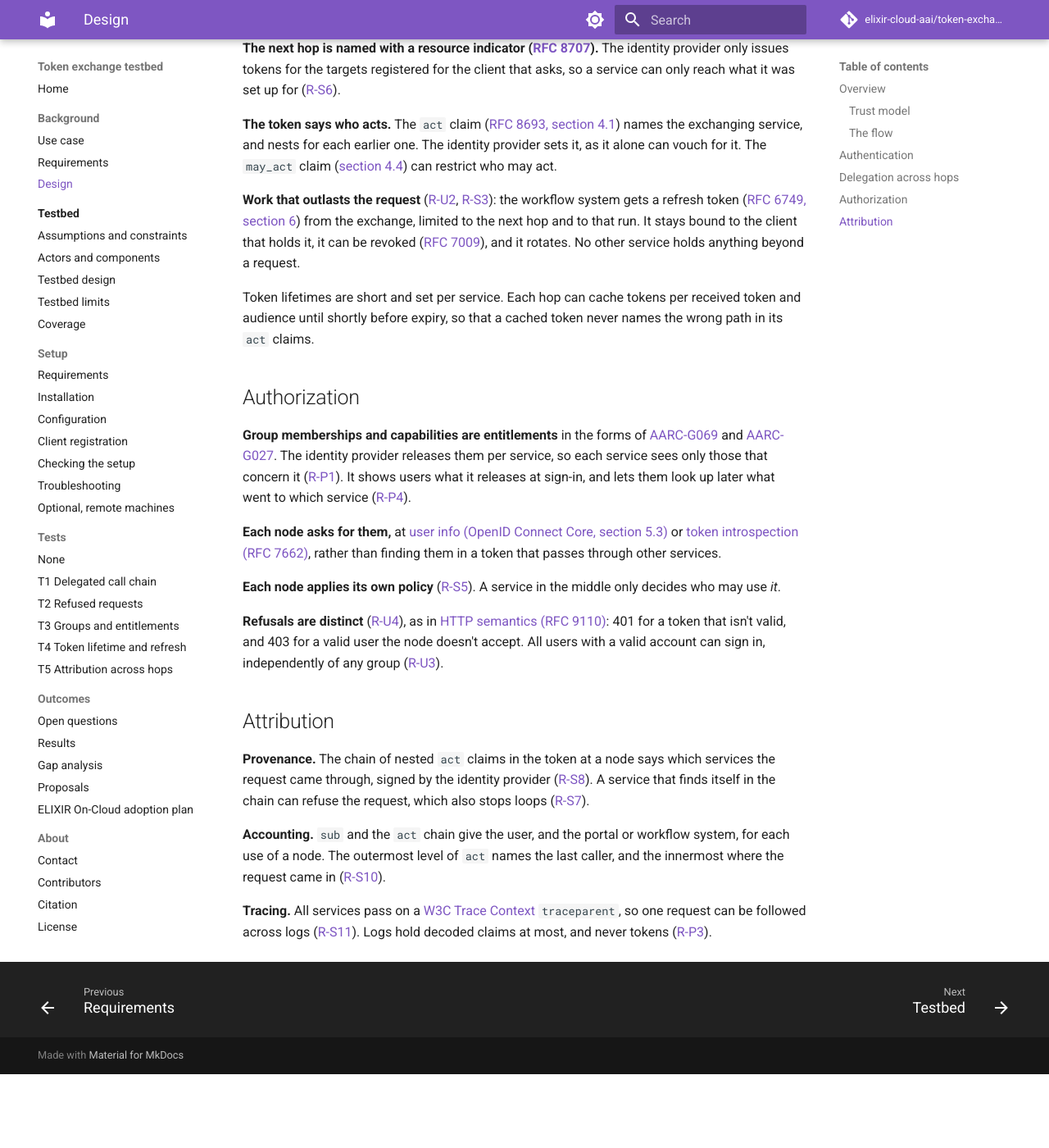
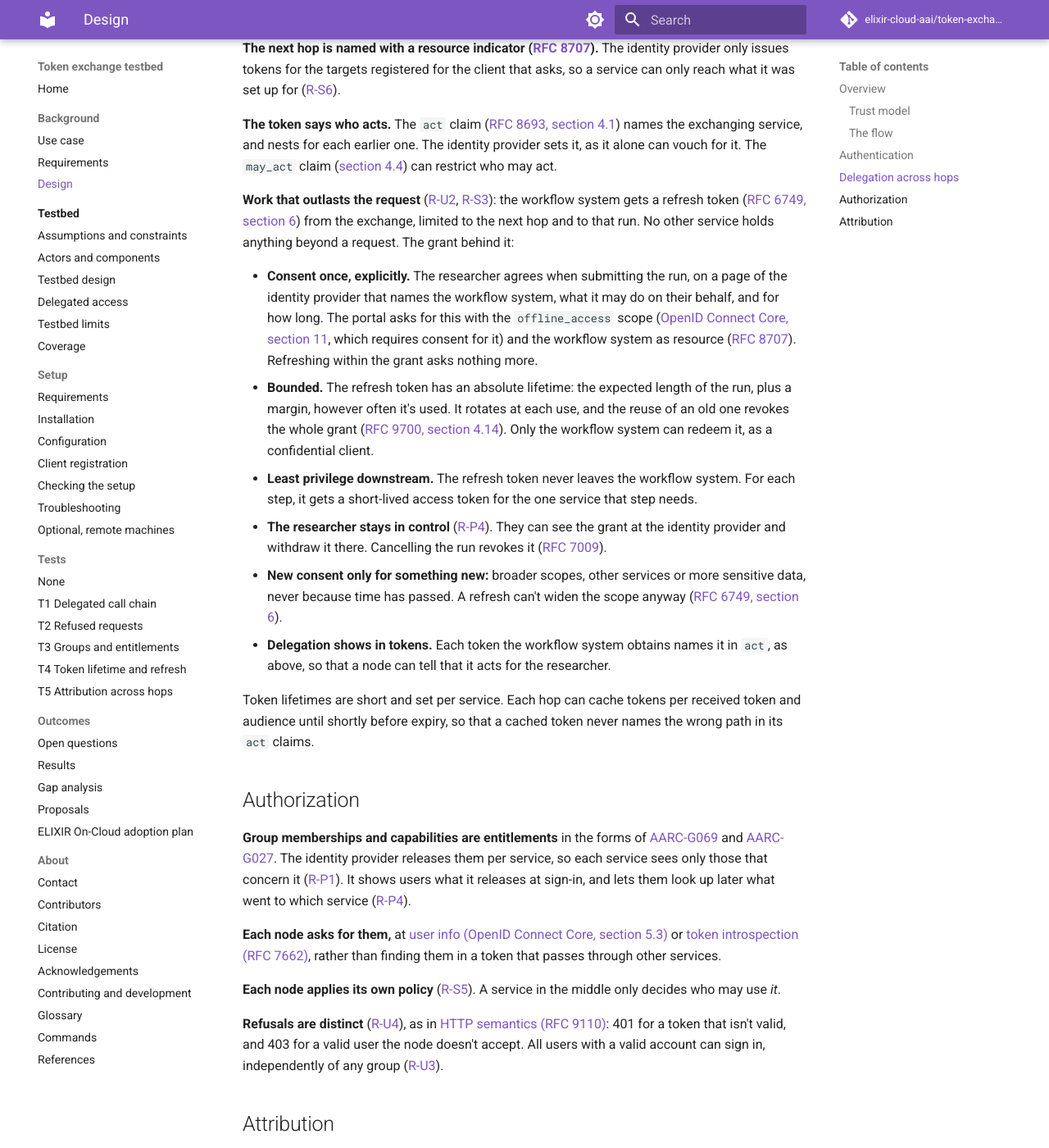
Before and after one commit to elixir-cloud-aai/token-exchange-flow-testbed, an MkDocs documentation site: the page built from docs/background/design.md, in a window 1280 px wide and 1400 px high, scrolled down 1760 px. Shown: the whole window at 82% size. Built offline with MkDocs 1.6.1 and Material for MkDocs 9.7.7, drawn with Linux system fonts in a browser that asks for light colours; comment, search, counter and statistics services are not loaded; before the commit the page ends 3070 px from its top, so only the background shows below that.

Commit message:
docs: consent and lifetime of delegated access
Add a Testbed page that takes the six points of delegated access for
long-running work (consent once, bounded grant, least privilege
downstream, user control, new consent only on change, delegation in
tokens) one by one: what each needs from the identity provider, what
is known of LS Login, with sources, what the testbed does, and what
is open.

- Design: spell out the grant behind work that outlasts the request.
- Assumptions: C11 (no sender-constrained tokens), C12 (effect of
  "Revoke consent" on refresh tokens unknown), the discovery document
  of 2026-11-13 and what the operator's pages say about consent.
- T4: steps for binding of refresh tokens and reuse detection, in the
  second session, with expectation, question and record row.
- T1: note whether the consent page mentions offline access.
- Tests index: a question outside the tests on seeing and revoking
  grants.

Closes #28

Co-Authored-By: Claude Opus 5.5 <noreply@anthropic.com>

```diff
--- a/docs/background/design.md
+++ b/docs/background/design.md
@@ -55,7 +55,14 @@ The portal may be a public client, without a client secret, or a confidential on
 
 **The token says who acts.** The `act` claim ([RFC 8693, section 4.1](https://datatracker.ietf.org/doc/html/rfc8693#section-4.1)) names the exchanging service, and nests for each earlier one. The identity provider sets it, as it alone can vouch for it. The `may_act` claim ([section 4.4](https://datatracker.ietf.org/doc/html/rfc8693#section-4.4)) can restrict who may act.
 
-**Work that outlasts the request** ([R-U2](requirements.md#user-requirements), [R-S3](requirements.md#security-requirements)): the workflow system gets a refresh token ([RFC 6749, section 6](https://datatracker.ietf.org/doc/html/rfc6749#section-6)) from the exchange, limited to the next hop and to that run. It stays bound to the client that holds it, it can be revoked ([RFC 7009](https://datatracker.ietf.org/doc/html/rfc7009)), and it rotates. No other service holds anything beyond a request.
+**Work that outlasts the request** ([R-U2](requirements.md#user-requirements), [R-S3](requirements.md#security-requirements)): the workflow system gets a refresh token ([RFC 6749, section 6](https://datatracker.ietf.org/doc/html/rfc6749#section-6)) from the exchange, limited to the next hop and to that run. No other service holds anything beyond a request. The grant behind it:
+
+- **Consent once, explicitly.** The researcher agrees when submitting the run, on a page of the identity provider that names the workflow system, what it may do on their behalf, and for how long. The portal asks for this with the `offline_access` scope ([OpenID Connect Core, section 11](https://openid.net/specs/openid-connect-core-1_0.html#OfflineAccess), which requires consent for it) and the workflow system as resource ([RFC 8707](https://datatracker.ietf.org/doc/html/rfc8707)). Refreshing within the grant asks nothing more.
+- **Bounded.** The refresh token has an absolute lifetime: the expected length of the run, plus a margin, however often it's used. It rotates at each use, and the reuse of an old one revokes the whole grant ([RFC 9700, section 4.14](https://datatracker.ietf.org/doc/html/rfc9700#section-4.14)). Only the workflow system can redeem it, as a confidential client.
+- **Least privilege downstream.** The refresh token never leaves the workflow system. For each step, it gets a short-lived access token for the one service that step needs.
+- **The researcher stays in control** ([R-P4](requirements.md#privacy-requirements)). They can see the grant at the identity provider and withdraw it there. Cancelling the run revokes it ([RFC 7009](https://datatracker.ietf.org/doc/html/rfc7009)).
+- **New consent only for something new:** broader scopes, other services or more sensitive data, never because time has passed. A refresh can't widen the scope anyway ([RFC 6749, section 6](https://datatracker.ietf.org/doc/html/rfc6749#section-6)).
+- **Delegation shows in tokens.** Each token the workflow system obtains names it in `act`, as above, so that a node can tell that it acts for the researcher.
 
 Token lifetimes are short and set per service. Each hop can cache tokens per received token and audience until shortly before expiry, so that a cached token never names the wrong path in its `act` claims.
 
--- a/mkdocs.yml
+++ b/mkdocs.yml
@@ -71,6 +71,7 @@ nav:
   - Assumptions and constraints: testbed/assumptions.md
   - Actors and components: testbed/components.md
   - Testbed design: testbed/design.md
+  - Delegated access: testbed/delegated-access.md
   - Testbed limits: testbed/limits.md
   - Coverage: testbed/coverage.md
 - Setup:
```
Also changed, not shown: docs/testbed/assumptions.md (+10 -0 lines), docs/testbed/delegated-access.md (added, +101 -0 lines), docs/testbed/limits.md (+1 -1 lines), 3 other files.
